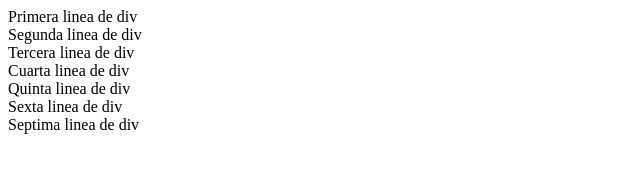
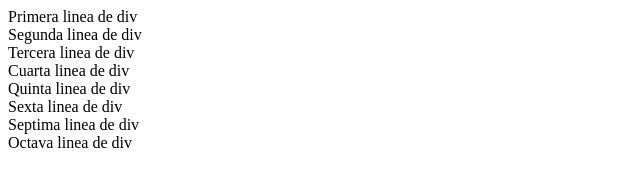
Before and after one commit to AndresMor-e/Curs0_git, a plain HTML site: page index.html in a window 1280 px wide. Shown: the whole page, without its empty margins (0-640 px from the left). Drawn offline with Linux system fonts and the light colour scheme.

Commit message:
Fifth commit

```diff
--- a/index.html
+++ b/index.html
@@ -13,6 +13,6 @@
     <div>Quinta linea de div</div>
     <div>Sexta linea de div</div>
     <div>Septima linea de div</div>
-
+    <div>Octava linea de div</div>
 </body>
 </html>
```
